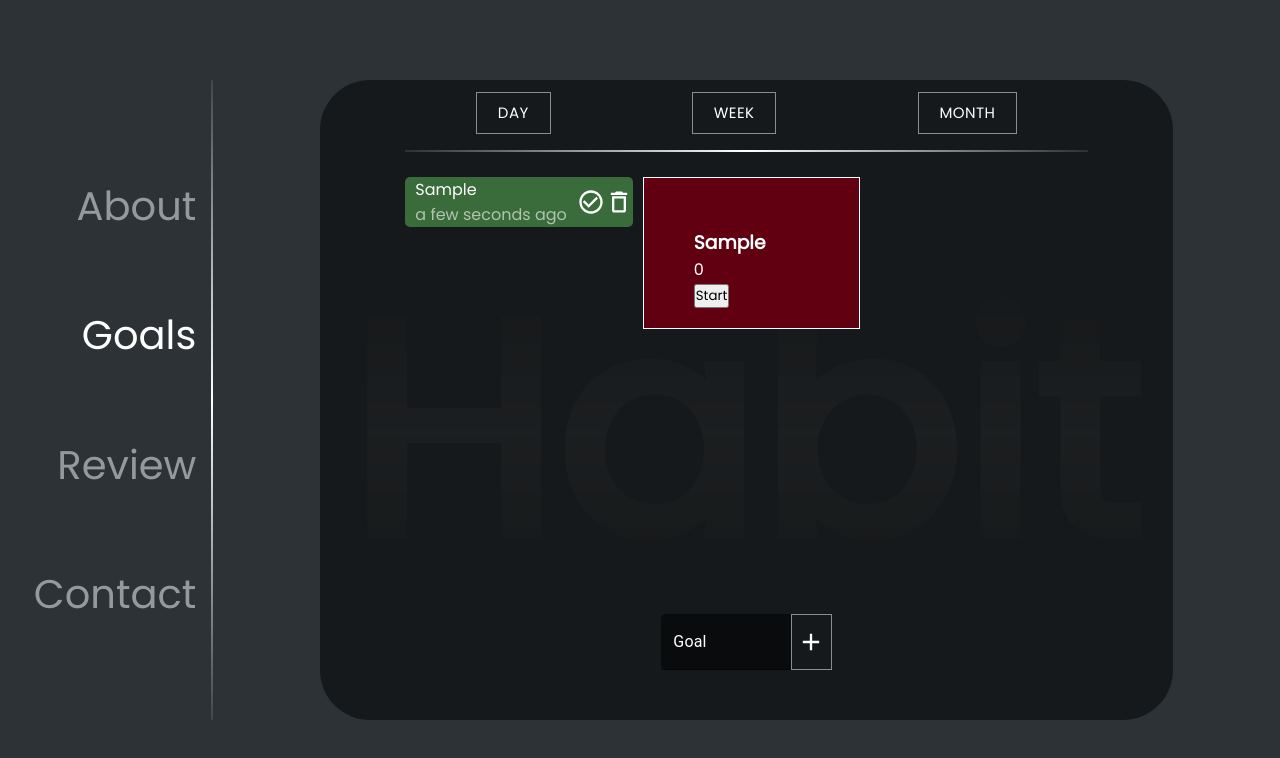
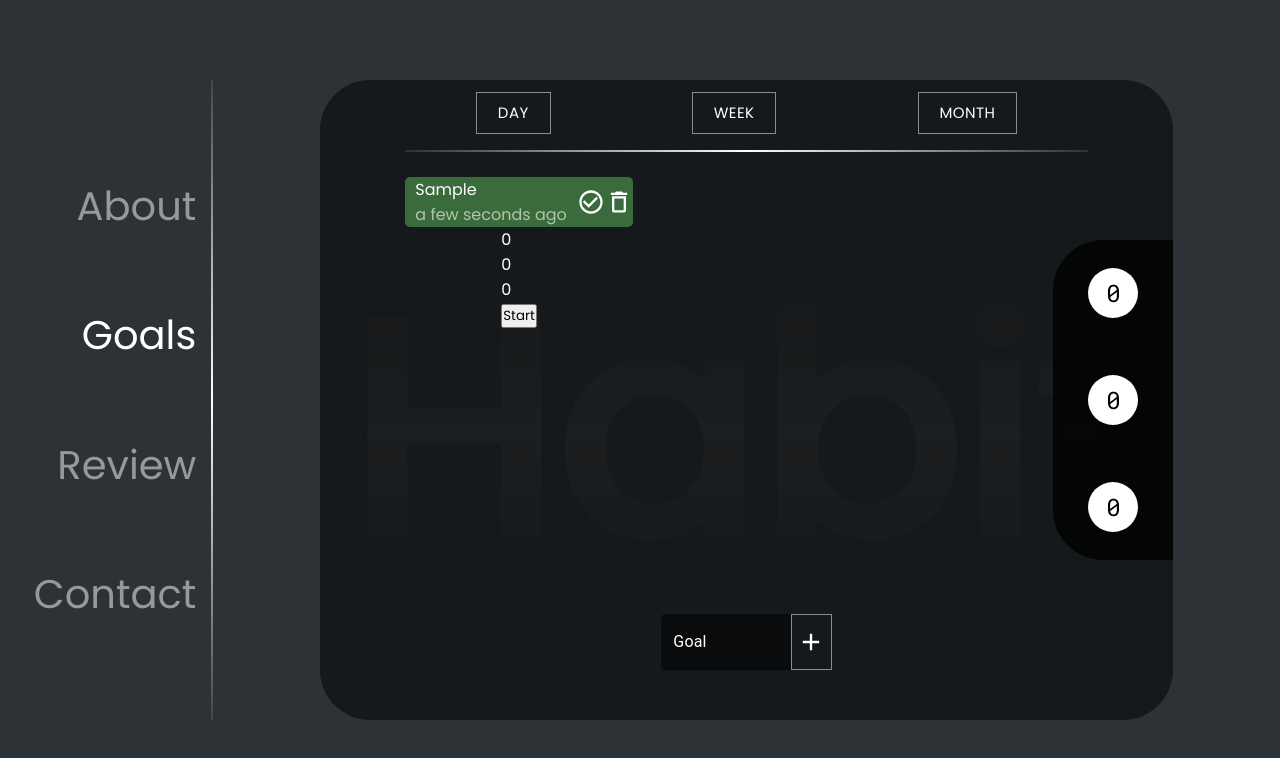
Before and after one commit to Baleksas/Tasks-tracker, a React (Create React App) app in the folder client/: page /goals in a window 1280 px wide. Both pictures are taken after typing "Sample" into the empty fields and a click on the button 811 px from the left and 642 px from the top of the page. Shown: the top 758 px of the page. Built offline with nearby package versions, Linux system fonts and the light colour scheme; a web font is replaced by a local one.

Commit message:
Added main_timer. It should sum up overall time being productive.

```diff
--- a/client/src/App.css
+++ b/client/src/App.css
@@ -1,4 +1,5 @@
 @import url("https://fonts.googleapis.com/css2?family=Oxygen+Mono&family=Poppins&display=swap");
+@import url("https://fonts.googleapis.com/css2?family=Roboto+Mono&display=swap");
 * {
   font-family: "Oxygen Mono", monospace;
   font-family: "Poppins", sans-serif;
@@ -164,12 +165,42 @@ nav::after {
   margin: auto;
 }
 .timer {
-  background-color: #600010;
-  padding: 50px;
   height: 50px;
-  border: 1px solid white;
+  display: flex;
+  justify-content: space-around;
+}
+.main_clock {
+  background-color: rgba(0, 0, 0, 0.8);
+  width: 120px;
+  height: 50%;
+  border-top-left-radius: 50px;
+  border-bottom-left-radius: 50px;
+  position: absolute;
+  right: 0px;
+  top: 50%;
+  transform: translateY(-50%);
+  display: flex;
+  flex-direction: column;
+  justify-content: space-around;
+  align-items: center;
+}
+.main_time_box {
+  width: 50px;
+  height: 50px;
+  display: flex;
+  align-items: center;
+  justify-content: center;
+  border-radius: 50%;
+  background-color: white;
+}
+.main_time_box span {
+  color: black;
+  font-size: 24px;
+  font-family: "Roboto Mono", monospace;
+  text-align: center;
 }
 .goals-container {
+  position: relative;
   align-self: center;
   margin: auto;
 }
@@ -425,6 +456,8 @@ li {
   text-align: center;
   margin-top: 50px;
 }
+.goalAndTimer {
+}
 .goals-items {
   overflow-y: auto;
   overflow-x: visible;
--- a/client/src/components/Goals/Goal.js
+++ b/client/src/components/Goals/Goal.js
@@ -3,12 +3,19 @@ import DeleteOutlineIcon from "@material-ui/icons/DeleteOutline";
 import CheckCircleOutlineIcon from "@material-ui/icons/CheckCircleOutline";
 import moment from "moment";
 import Timer from "../Timers/Timer";
-const Goal = ({ countRef, goal, didGoal, deleteGoal, priorityUp }) => {
+const Goal = ({
+  mainTime,
+  setMainTime,
+  countRef,
+  goal,
+  didGoal,
+  deleteGoal,
+  priorityUp,
+}) => {
   const [doneTime, setDoneTime] = useState(0);
   const [pausedTimes, setPausedTimes] = useState(0);
-
   return (
-    <>
+    <div className="goalAndTimer">
       <li
         onDoubleClick={(e) => priorityUp(goal.id)}
         className={`goal-item ${goal.priority ? "importantGoal" : ""}`}
@@ -31,13 +38,15 @@ const Goal = ({ countRef, goal, didGoal, deleteGoal, priorityUp }) => {
         />
       </li>
       <Timer
+        mainTime={mainTime}
+        setMainTime={setMainTime}
         pausedTimes={pausedTimes}
         setPausedTimes={setPausedTimes}
         setDoneTime={setDoneTime}
         countRef={countRef}
         goal={goal}
       />
-    </>
+    </div>
   );
 };
 
--- a/client/src/components/Goals/Goals.js
+++ b/client/src/components/Goals/Goals.js
@@ -13,7 +13,9 @@ import {
   InputLabel,
   TextField,
 } from "@material-ui/core";
+import MainTimer from "../Timers/MainTimer";
 const Goals = ({ countRef, didGoal, goals, setGoals, deleteGoal }) => {
+  const [mainTime, setMainTime] = useState(0);
   const [term, setTerm] = useState("day");
   const [text, setText] = useState("");
   const [goalData, setGoalData] = useState({
@@ -106,6 +108,8 @@ const Goals = ({ countRef, didGoal, goals, setGoals, deleteGoal }) => {
               .filter((goal) => goal.time == term)
               .map((goal) => (
                 <Goal
+                  mainTime={mainTime}
+                  setMainTime={setMainTime}
                   countRef={countRef}
                   didGoal={didGoal}
                   deleteGoal={deleteGoal}
@@ -140,6 +144,7 @@ const Goals = ({ countRef, didGoal, goals, setGoals, deleteGoal }) => {
               <AddIcon />
             </Button>
           </form>
+          <MainTimer mainTime={mainTime} />
         </motion.div>
       </motion.div>
     </motion.div>
--- /dev/null
+++ b/client/src/components/Timers/MainTimer.js
@@ -0,0 +1,19 @@
+import React from "react";
+
+const MainTimer = ({ mainTime }) => {
+  return (
+    <div className="main_clock">
+      <div className="main_time_box">
+        <span>{parseInt(mainTime / 3600)}</span>
+      </div>
+      <div className="main_time_box">
+        <span>{parseInt((mainTime % 3600) / 60)}</span>
+      </div>
+      <div className="main_time_box">
+        <span>{parseInt(mainTime % 3600) % 60}</span>
+      </div>
+    </div>
+  );
+};
+
+export default MainTimer;
--- a/client/src/components/Timers/Timer.js
+++ b/client/src/components/Timers/Timer.js
@@ -1,6 +1,8 @@
 import React, { useEffect, useState } from "react";
 
 const Timer = ({
+  mainTime,
+  setMainTime,
   pausedTimes,
   setPausedTimes,
   countRef,
@@ -17,6 +19,7 @@ const Timer = ({
   const handleStart = () => {
     setStatus("active");
     countRef.current = setInterval(() => {
+      setMainTime((mainTime) => mainTime + 1);
       setTimer((timer) => timer + 1);
     }, 1000);
   };
@@ -28,9 +31,11 @@ const Timer = ({
 
   return (
     <div className="timer">
-      <h3>{goal.text}</h3>
       <div className="stopwatch-card">
-        <p>{timer}</p> {/* here we will show timer */}
+        <p>{parseInt(timer / 3600)}</p>
+        <p>{parseInt((timer % 3600) / 60)}</p>
+        <p>{parseInt((timer % 3600) % 60)}</p>
+
         <div className="buttons">
           {status == "active" || status == "paused" ? (
             <button onClick={status == "active" ? handlePause : handleStart}>
```
